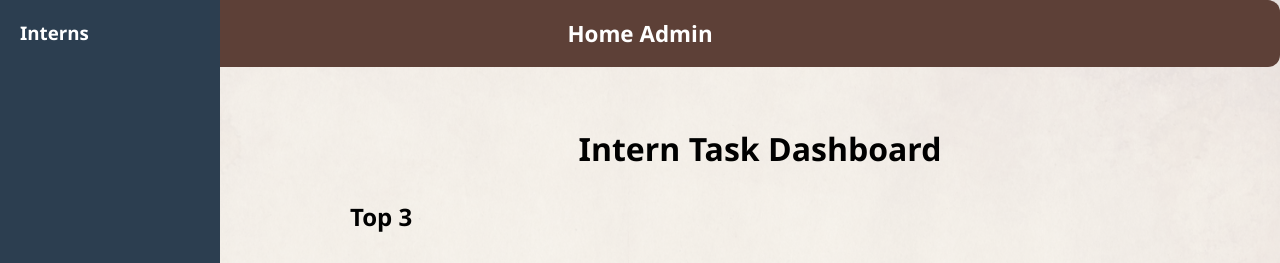
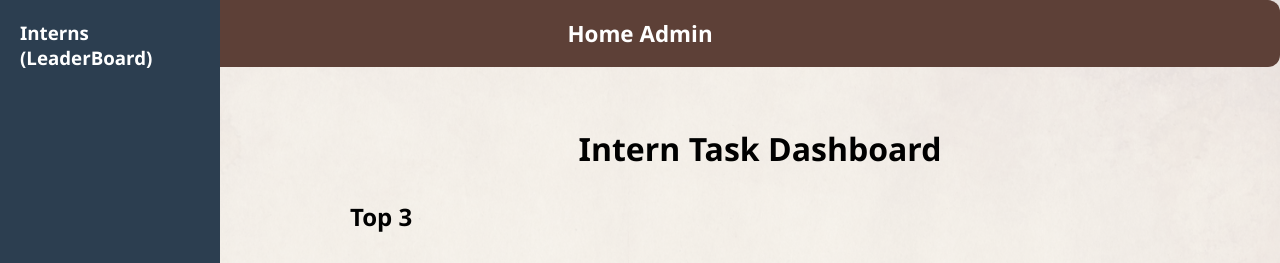
Before and after one commit to moulik3637/intern, a Flask app: page / in a window 1280 px wide. Shown: the top 263 px of the page. Run offline with Flask 3, Linux system fonts and the light colour scheme; data that the repository does not hold is empty.

Commit message:
index.html

```diff
--- a/templates/index.html
+++ b/templates/index.html
@@ -5,7 +5,7 @@
 <div class="dashboard-container">
     <!-- Sidebar -->
     <div class="sidebar">
-        <h3>Interns</h3>
+        <h3>Interns (LeaderBoard)</h3>
         <ul>
             {% for intern in interns %}
 <li>
```
